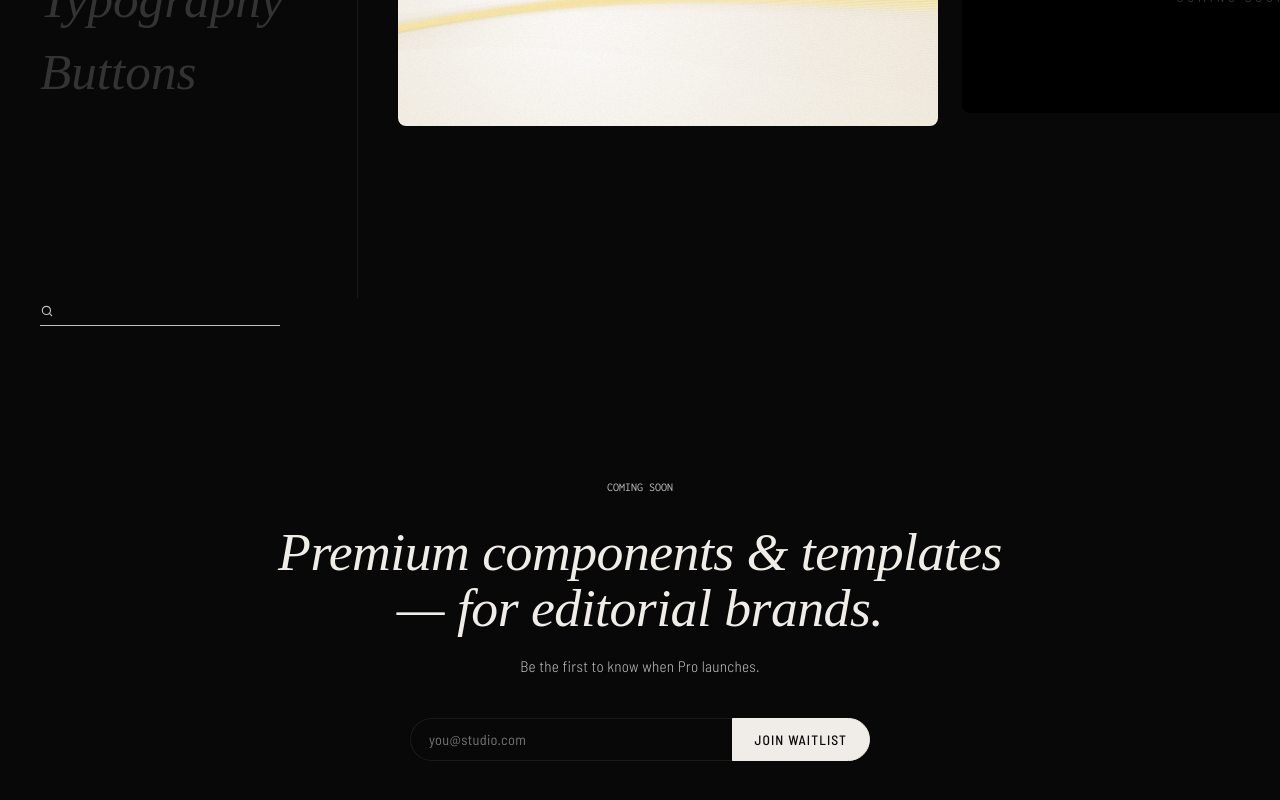
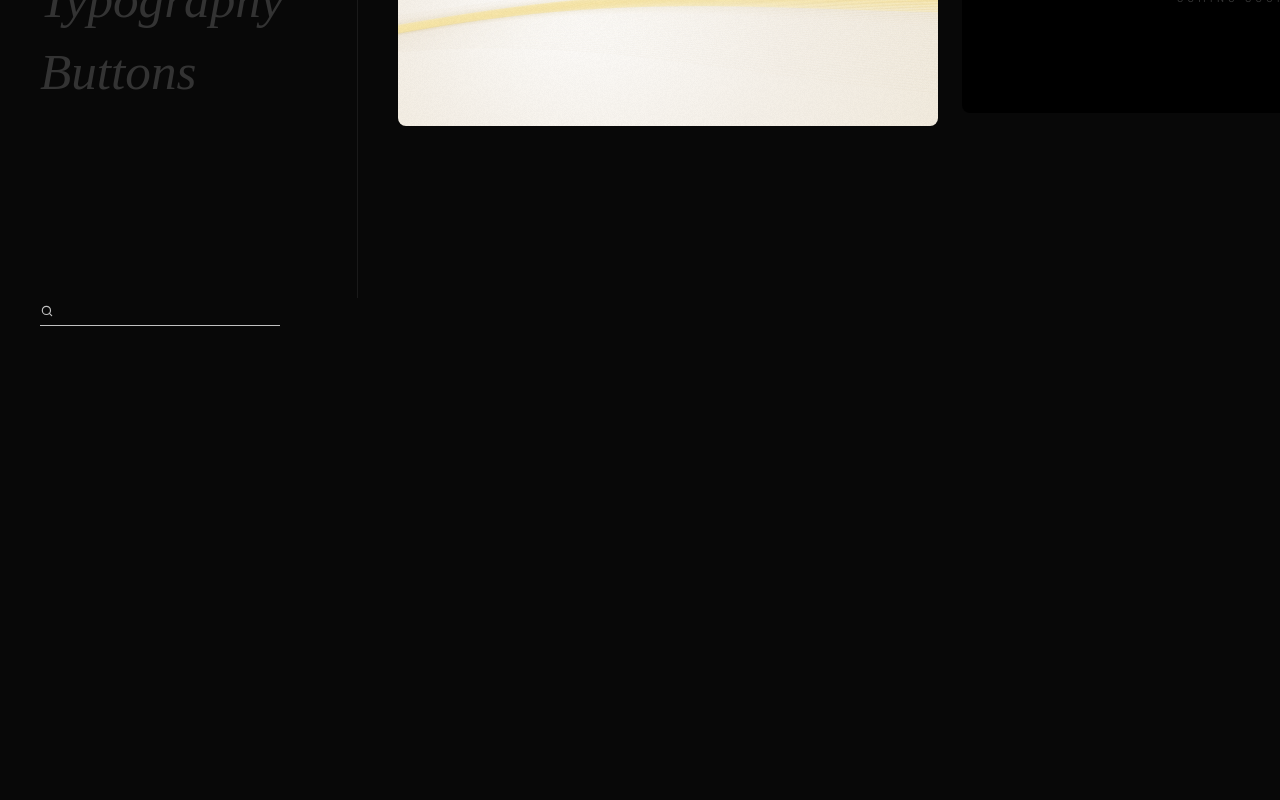
Before and after one commit to Oliveves/phenomenyon, a React (Vite) app: page / in a window 1280 px wide. Shown: the part 442-1242 px from the top of the page. After the commit the page ends 800 px from the top, so only its background shows below. Built offline with nearby package versions, Linux system fonts and the light colour scheme; no server answers; a web font is replaced by a local one.

Commit message:
refactor: remove Supabase and ProWaitlist (not used for component data)

```diff
--- a/src/components/ProWaitlist.tsx
+++ /dev/null
@@ -1,192 +0,0 @@
-import { useState } from "react"
-import { COLORS, FONT_SANS, FONT_SERIF, TYPE } from "../theme"
-import { submitWaitlist, type WaitlistSource } from "../lib/supabase"
-
-const EMAIL_RE = /^[^\s@]+@[^\s@]+\.[^\s@]+$/
-
-export default function ProWaitlist({
-  source,
-  isMobile,
-}: {
-  source: WaitlistSource
-  isMobile: boolean
-}) {
-  const [email, setEmail] = useState("")
-  const [state, setState] = useState<"idle" | "loading" | "success" | "error">(
-    "idle"
-  )
-  const [errorMsg, setErrorMsg] = useState("")
-
-  async function onSubmit(e: React.FormEvent) {
-    e.preventDefault()
-    if (state === "loading" || state === "success") return
-    const trimmed = email.trim()
-    if (!EMAIL_RE.test(trimmed)) {
-      setState("error")
-      setErrorMsg("Enter a valid email.")
-      return
-    }
-    setState("loading")
-    setErrorMsg("")
-    const res = await submitWaitlist(trimmed, source)
-    if (res.ok) {
-      setState("success")
-    } else {
-      console.error("[waitlist]", res.error)
-      setState("error")
-      setErrorMsg("Something went wrong. Try again.")
-    }
-  }
-
-  return (
-    <section
-      style={{
-        width: "100vw",
-        minHeight: "60vh",
-        background: COLORS.bg,
-        color: COLORS.text,
-        display: "flex",
-        flexDirection: "column",
-        alignItems: "center",
-        justifyContent: "center",
-        padding: isMobile ? "80px 24px" : "120px 60px",
-        boxSizing: "border-box",
-        position: "relative",
-      }}
-    >
-      <p
-        style={{
-          ...TYPE.label,
-          color: COLORS.silver,
-          marginBottom: 28,
-        }}
-      >
-        Coming Soon
-      </p>
-
-      <h2
-        style={{
-          fontFamily: FONT_SERIF,
-          fontStyle: "italic",
-          fontWeight: 300,
-          fontSize: isMobile ? "clamp(1.8rem, 6vw, 2.4rem)" : "clamp(2.2rem, 4.2vw, 3.6rem)",
-          lineHeight: 1.05,
-          letterSpacing: "-0.01em",
-          color: COLORS.text,
-          textAlign: "center",
-          margin: 0,
-          maxWidth: 820,
-        }}
-      >
-        Premium components &amp; templates
-        <br />
-        &mdash; for editorial brands.
-      </h2>
-
-      <p
-        style={{
-          fontFamily: FONT_SANS,
-          fontWeight: 300,
-          fontSize: "0.95rem",
-          letterSpacing: "0.02em",
-          color: COLORS.silver,
-          marginTop: 18,
-          marginBottom: 40,
-          textAlign: "center",
-        }}
-      >
-        Be the first to know when Pro launches.
-      </p>
-
-      {state === "success" ? (
-        <p
-          style={{
-            ...TYPE.label,
-            color: COLORS.text,
-            marginTop: 8,
-          }}
-        >
-          You&rsquo;re on the list.
-        </p>
-      ) : (
-        <form
-          onSubmit={onSubmit}
-          style={{
-            display: "flex",
-            flexDirection: isMobile ? "column" : "row",
-            alignItems: "stretch",
-            gap: isMobile ? 10 : 0,
-            width: "100%",
-            maxWidth: 460,
-          }}
-        >
-          <input
-            type="email"
-            required
-            placeholder="you@studio.com"
-            value={email}
-            onChange={(e) => {
-              setEmail(e.target.value)
-              if (state === "error") setState("idle")
-            }}
-            disabled={state === "loading"}
-            style={{
-              flex: 1,
-              minWidth: 0,
-              background: "transparent",
-              border: `1px solid ${COLORS.border}`,
-              borderRight: isMobile ? `1px solid ${COLORS.border}` : "none",
-              borderTopLeftRadius: 999,
-              borderBottomLeftRadius: isMobile ? 999 : 999,
-              borderTopRightRadius: isMobile ? 999 : 0,
-              borderBottomRightRadius: isMobile ? 999 : 0,
-              padding: "12px 18px",
-              color: COLORS.text,
-              fontFamily: FONT_SANS,
-              fontSize: "0.9rem",
-              letterSpacing: "0.02em",
-              outline: "none",
-            }}
-          />
-          <button
-            type="submit"
-            disabled={state === "loading"}
-            style={{
-              background: COLORS.text,
-              color: COLORS.bg,
-              border: `1px solid ${COLORS.text}`,
-              borderTopLeftRadius: isMobile ? 999 : 0,
-              borderBottomLeftRadius: isMobile ? 999 : 0,
-              borderTopRightRadius: 999,
-              borderBottomRightRadius: 999,
-              padding: "12px 22px",
-              fontFamily: FONT_SANS,
-              fontWeight: 500,
-              fontSize: "0.85rem",
-              letterSpacing: "0.08em",
-              textTransform: "uppercase",
-              cursor: state === "loading" ? "default" : "pointer",
-              opacity: state === "loading" ? 0.6 : 1,
-              whiteSpace: "nowrap",
-            }}
-          >
-            {state === "loading" ? "Sending…" : "Join waitlist"}
-          </button>
-        </form>
-      )}
-
-      {state === "error" && (
-        <p
-          style={{
-            fontFamily: FONT_SANS,
-            fontSize: "0.8rem",
-            color: "#d07070",
-            marginTop: 16,
-          }}
-        >
-          {errorMsg}
-        </p>
-      )}
-    </section>
-  )
-}
--- a/src/lib/supabase.ts
+++ /dev/null
@@ -1,21 +0,0 @@
-import { createClient } from "@supabase/supabase-js"
-
-const url = import.meta.env.VITE_SUPABASE_URL
-const anonKey = import.meta.env.VITE_SUPABASE_ANON_KEY
-
-if (!url || !anonKey) {
-  console.warn("[supabase] Missing env vars. Waitlist submit will fail.")
-}
-
-export const supabase = createClient(url ?? "", anonKey ?? "")
-
-export type WaitlistSource = "home" | "silk-wave-detail"
-
-export async function submitWaitlist(email: string, source: WaitlistSource) {
-  const { error } = await supabase.from("waitlist").insert({ email, source })
-  if (error) {
-    if (error.code === "23505") return { ok: true as const, duplicate: true }
-    return { ok: false as const, error: error.message }
-  }
-  return { ok: true as const, duplicate: false }
-}
--- a/src/pages/Home.tsx
+++ b/src/pages/Home.tsx
@@ -2,7 +2,6 @@ import { useEffect, useMemo, useRef, useState } from "react"
 import { Link, useNavigate } from "react-router-dom"
 import { AnimatePresence, motion } from "framer-motion"
 import SilkWave from "../components/SilkWave"
-import ProWaitlist from "../components/ProWaitlist"
 import { COLORS, FONT_SANS, FONT_SERIF, TYPE } from "../theme"
 
 function useIsMobile() {
@@ -296,8 +295,6 @@ export default function Home() {
 
         <SearchBar query={query} onChange={setQuery} isMobile={isMobile} />
       </div>
-
-      <ProWaitlist source="home" isMobile={isMobile} />
     </div>
   )
 }
```
